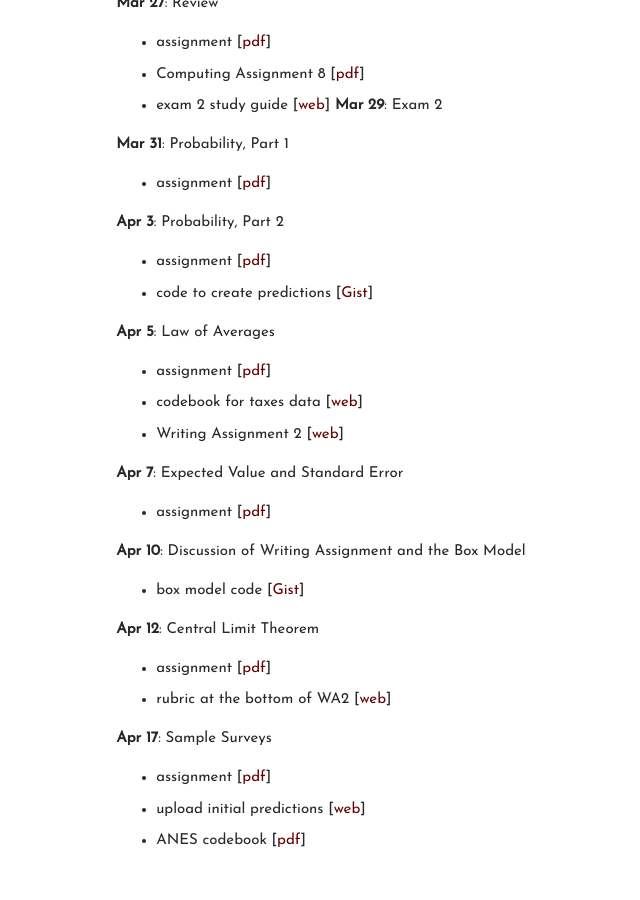
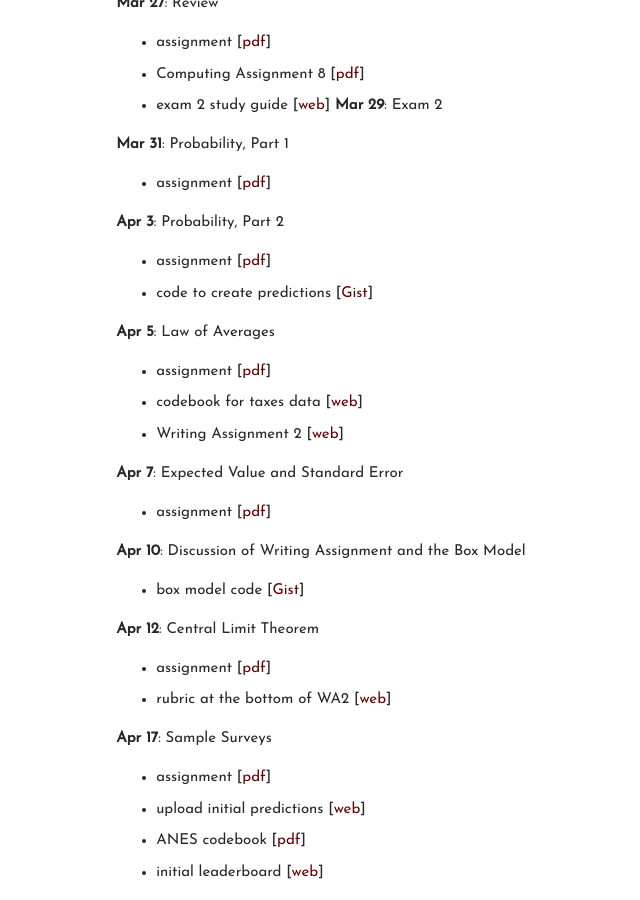
Before and after one commit to carlislerainey/carlislerainey.github.io, a Jekyll site: the page built from teaching/pols-209/index.md, in a window 1280 px wide and 900 px high, scrolled down 4709 px. Shown: the whole window, without its empty margins (346-986 px from the left). Built offline with Jekyll 4.4.1, drawn with Linux system fonts in a browser that asks for light colours; before the commit the page ends 5577 px from its top, so only the background shows below that.

Commit message:
update pols-209

```diff
--- a/teaching/pols-209/index.md
+++ b/teaching/pols-209/index.md
@@ -199,3 +199,4 @@ Tuesday, 1-4pm
 - assignment [[pdf](files/assign-35-sample-surveys.pdf)]
 - upload initial predictions [[web](https://www.dropbox.com/request/v6O22zSdGPAUNf74SdiZ)]
 - ANES codebook [[pdf](http://www.electionstudies.org/studypages/anes_timeseries_2016/anes_timeseries_2016_userguidecodebook.pdf)]
+- initial leaderboard [[web](https://www.dropbox.com/s/6yln2meu5t1z8lx/initial-leaderboard.png?dl=0)]
```
